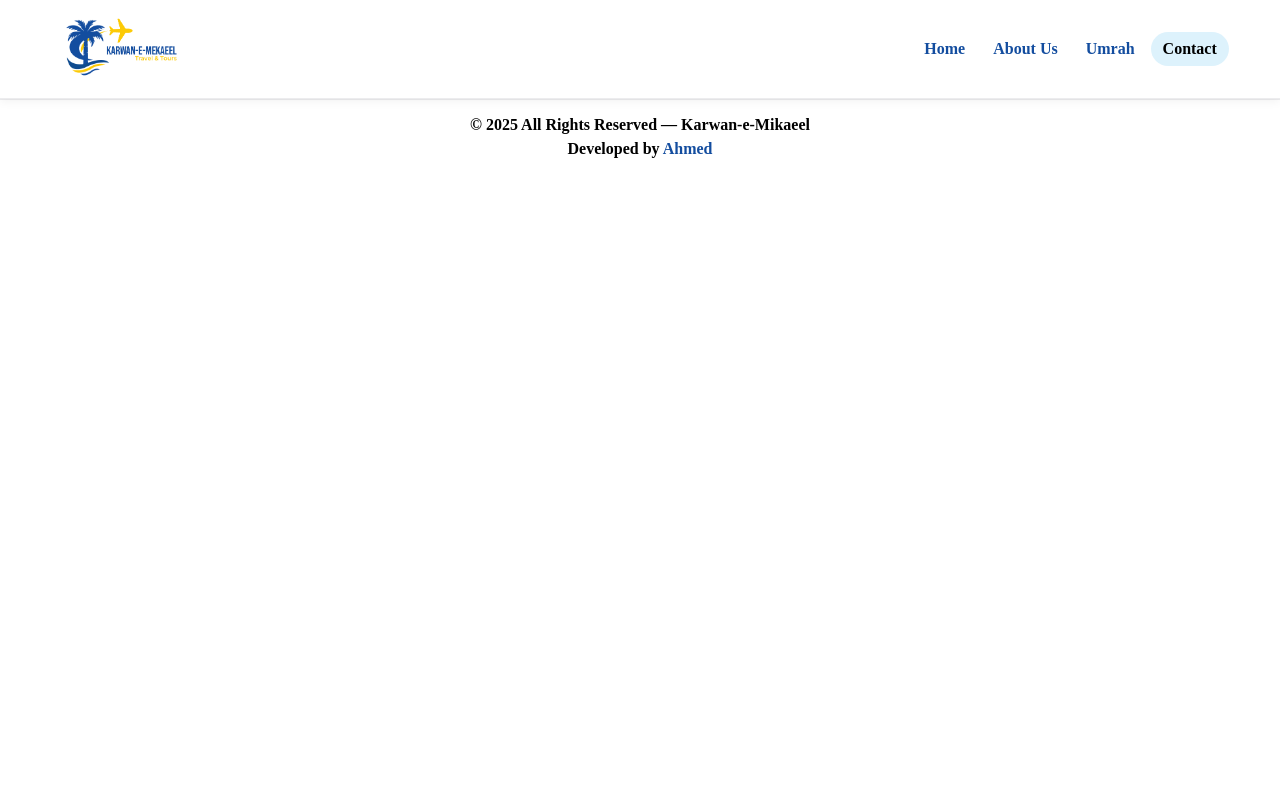
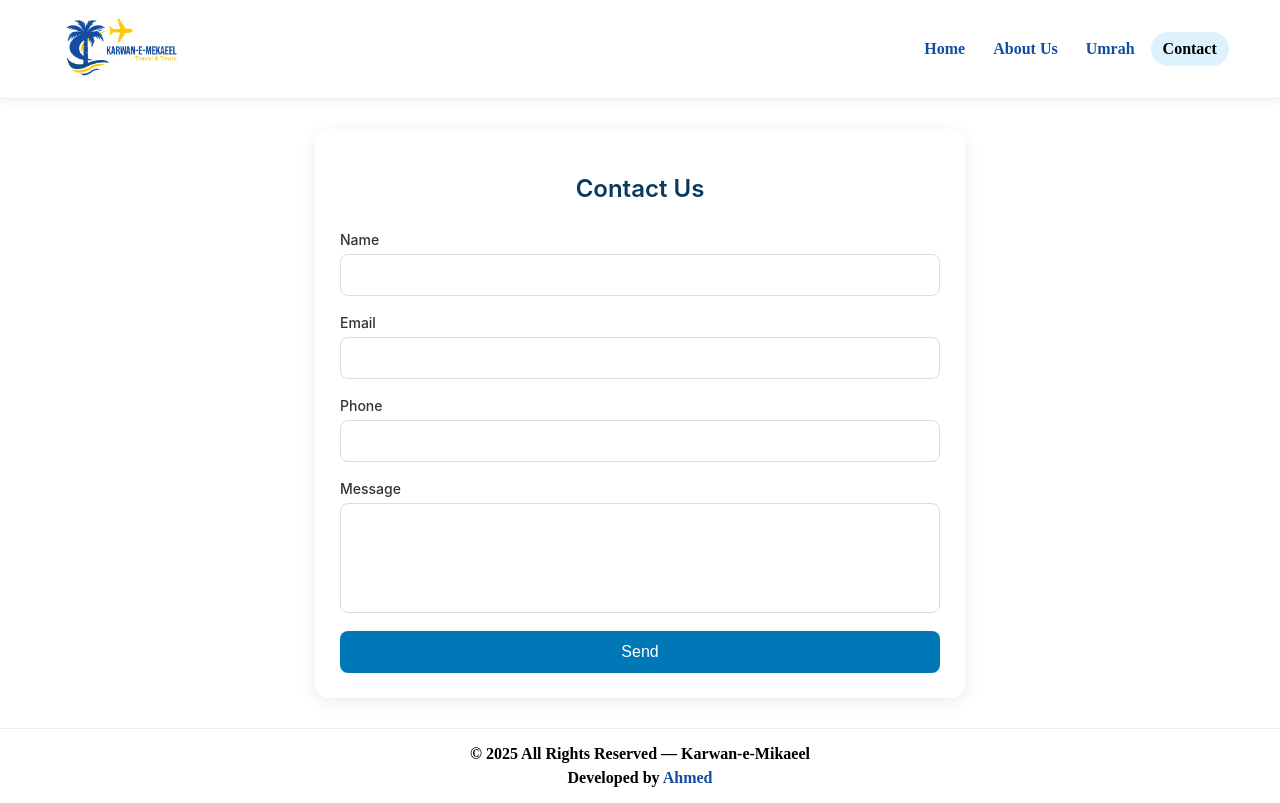
Before and after one commit to Ahmed12590/Karwane-travel, a React (Vite) app: page /contact in a window 1280 px wide. Built offline with nearby package versions, Linux system fonts and the light colour scheme.

Commit message:
contact form

```diff
--- a/src/App.jsx
+++ b/src/App.jsx
@@ -5,6 +5,7 @@ import Footer from "./components/Footer.jsx"
 import Home from "./pages/Home.jsx"
 import About from "./pages/About.jsx"
 import Umrah from "./pages/Umrah.jsx"
+import Contact from "./pages/Contact.jsx"
 import "./index.css"
 
 export default function App() {
@@ -17,6 +18,7 @@ export default function App() {
           <Route path="/" element={<Home />} />
           <Route path="/about" element={<About />} />``
           <Route path="/umrah" element={<Umrah />} />``
+           <Route path="/contact" element={<Contact />} />``
         </Routes>
       </main>
       <Footer />
--- a/src/components/ContactForm.css
+++ b/src/components/ContactForm.css
@@ -0,0 +1,80 @@
+.contact-form {
+  max-width: 650px;
+  margin: 30px auto;
+  padding: 25px;
+  background: #ffffff;
+  border-radius: 14px;
+  box-shadow: 0 4px 18px rgba(0, 0, 0, 0.08);
+  display: flex;
+  flex-direction: column;
+  gap: 18px;
+  font-family: "Inter", sans-serif;
+}
+
+.form-title {
+  font-size: 24px;
+  font-weight: 600;
+  color: #0b3a5d;
+  text-align: center;
+  margin-bottom: 10px;
+}
+
+.field {
+  display: flex;
+  flex-direction: column;
+  gap: 6px;
+}
+
+.field label {
+  font-size: 14px;
+  font-weight: 500;
+  color: #333;
+}
+
+.field input,
+.field textarea {
+  padding: 12px 14px;
+  border: 1px solid #dcdcdc;
+  border-radius: 8px;
+  font-size: 14px;
+  outline: none;
+  transition: 0.2s ease;
+}
+
+.field input:focus,
+.field textarea:focus {
+  border-color: #0077b6;
+  box-shadow: 0 0 0 3px rgba(0, 119, 182, 0.15);
+}
+
+textarea {
+  resize: none;
+  min-height: 110px;
+}
+
+.submit-btn {
+  padding: 12px;
+  border: none;
+  background: #0077b6;
+  color: white;
+  border-radius: 8px;
+  cursor: pointer;
+  font-size: 16px;
+  font-weight: 500;
+  transition: 0.2s ease;
+}
+
+.submit-btn:hover {
+  background: #005f8b;
+}
+
+/* Small screens */
+@media (max-width: 480px) {
+  .contact-form {
+    padding: 20px;
+  }
+
+  .form-title {
+    font-size: 20px;
+  }
+}
--- a/src/components/ContactForm.jsx
+++ b/src/components/ContactForm.jsx
@@ -1,2 +1,48 @@
+import React, { useState } from "react";
+import "./ContactForm.css";
 
-import "./ContactForm.css";
+export default function ContactForm() {
+    const [form, setForm] = useState({
+        name: "",
+        email: "",
+        phone: "",
+        message: "",
+    });
+
+    const handleChange = (e) => {
+        setForm({ ...form, [e.target.name]: e.target.value });
+    };
+
+    const handleSubmit = (e) => {
+        e.preventDefault();
+        console.log(form);
+    };
+
+    return (
+        <form className="contact-form" onSubmit={handleSubmit}>
+            <h2 className="form-title">Contact Us</h2>
+
+            <div className="field">
+                <label>Name</label>
+                <input name="name" value={form.name} onChange={handleChange} />
+            </div>
+
+            <div className="field">
+                <label>Email</label>
+                <input name="email" value={form.email} onChange={handleChange} />
+            </div>
+
+            <div className="field">
+                <label>Phone</label>
+                <input name="phone" value={form.phone} onChange={handleChange} />
+            </div>
+
+            <div className="field">
+                <label>Message</label>
+                <textarea name="message" value={form.message} onChange={handleChange} />
+            </div>
+
+            <button className="submit-btn" type="submit">Send</button>
+        </form>
+    );
+}
--- /dev/null
+++ b/src/pages/Contact.jsx
@@ -0,0 +1,16 @@
+import ContactForm from "../components/ContactForm";
+
+
+export const Contact = () => {
+    return (
+        <main>
+
+            <ContactForm />
+
+
+        </main>
+    )
+}
+
+
+export default Contact;
```
